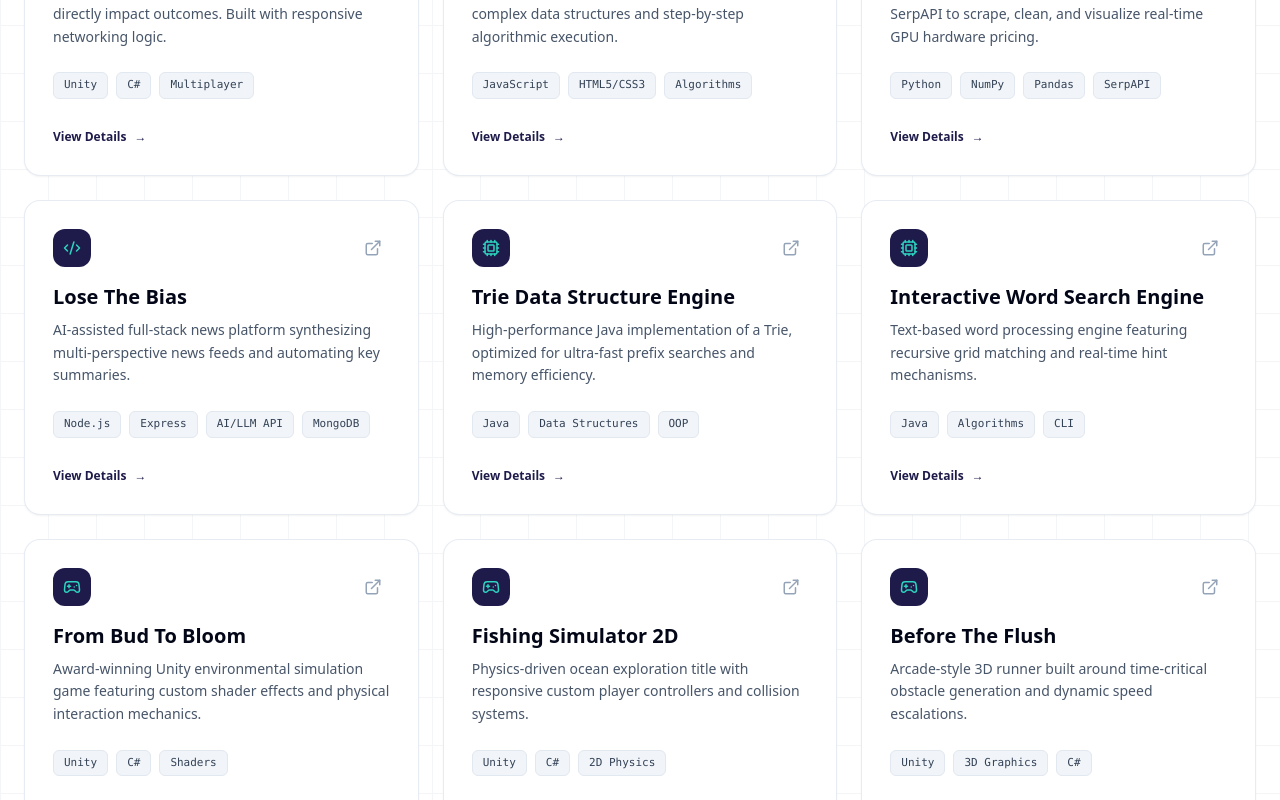
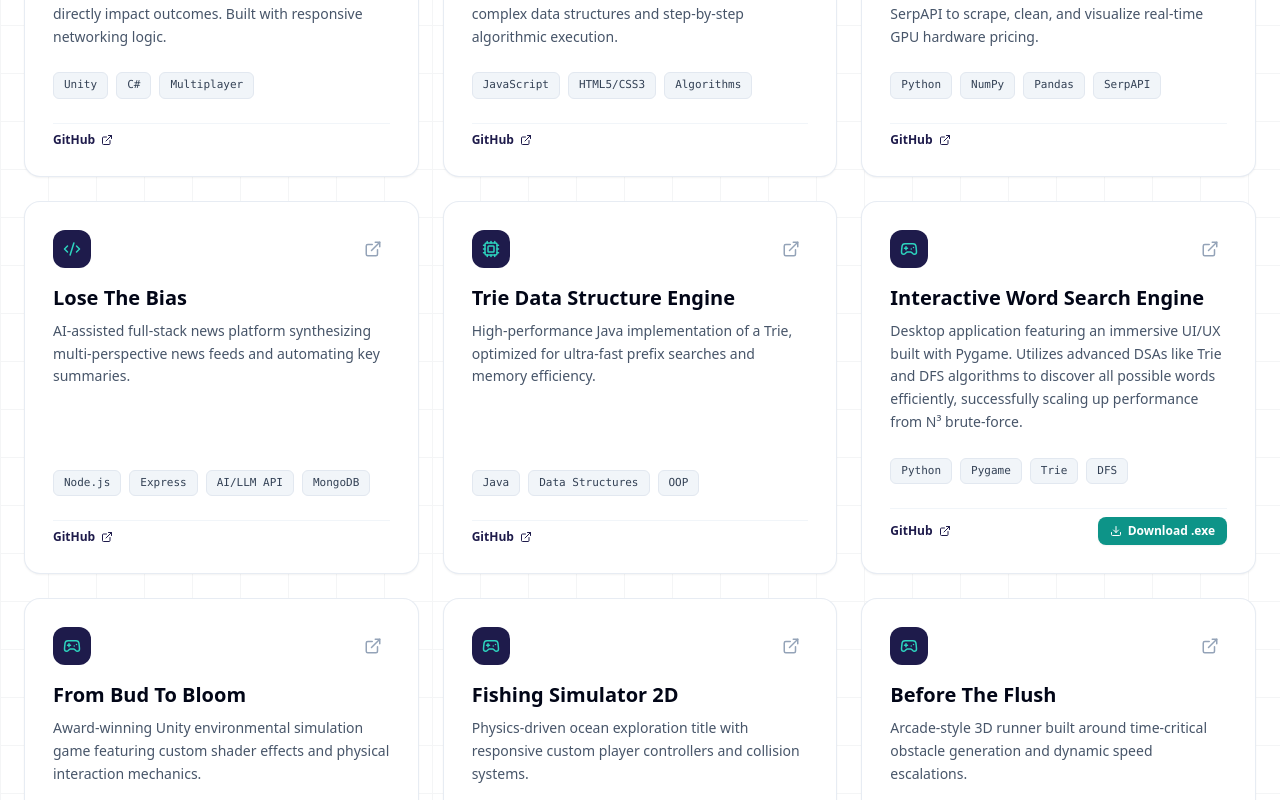
Before and after one commit to asralov/my_page, a Next.js app: page / in a window 1280 px wide. Shown: the part 1160-1960 px from the top of the page. Built offline with nearby package versions, Linux system fonts and the light colour scheme.

Commit message:
Enhance project details with download link
Added download link for the Interactive Word Search Engine project and updated its description and category.

```diff
--- a/app/components/ProjectsSection.tsx
+++ b/app/components/ProjectsSection.tsx
@@ -3,7 +3,7 @@
 import React, { useState } from 'react';
 import Link from 'next/link';
 import { motion, AnimatePresence } from 'framer-motion';
-import { ExternalLink, Code2, Cpu, Gamepad2, Layers } from 'lucide-react';
+import { ExternalLink, Code2, Cpu, Gamepad2, Layers, Download } from 'lucide-react';
 
 interface Project {
   id: number;
@@ -12,6 +12,7 @@ interface Project {
   description: string;
   tags: string[];
   link: string;
+  downloadLink?: string;
 }
 
 const projects: Project[] = [
@@ -58,10 +59,11 @@ const projects: Project[] = [
   {
     id: 6,
     title: 'Interactive Word Search Engine',
-    category: 'algo',
-    description: 'Text-based word processing engine featuring recursive grid matching and real-time hint mechanisms.',
-    tags: ['Java', 'Algorithms', 'CLI'],
-    link: 'https://github.com/asralov/wordSearchGame'
+    category: 'game',
+    description: 'Desktop application featuring an immersive UI/UX built with Pygame. Utilizes advanced DSAs like Trie and DFS algorithms to discover all possible words efficiently, successfully scaling up performance from N³ brute-force.',
+    tags: ['Python', 'Pygame', 'Trie', 'DFS'],
+    link: 'https://github.com/asralov/wordSearchGame',
+    downloadLink: 'https://github.com/asralov/wordSearchGame/releases/latest/download/Game.exe'
   },
   {
     id: 7,
@@ -214,15 +216,29 @@ export default function ProjectsSection(): React.JSX.Element {
                     ))}
                   </div>
 
+                  <div className="flex items-center gap-3 pt-2 border-t border-slate-100">
                     <Link
                       href={project.link}
                       target="_blank"
                       rel="noopener noreferrer"
-                    className="inline-flex items-center gap-2 text-xs font-semibold text-indigo-950 hover:text-teal-600 transition-colors"
+                      className="inline-flex items-center gap-1.5 text-xs font-semibold text-indigo-950 hover:text-teal-600 transition-colors"
                     >
-                    View Details
-                    <span className="text-xs">→</span>
+                      <span>GitHub</span>
+                      <ExternalLink size={12} />
                     </Link>
+
+                    {project.downloadLink && (
+                      <Link
+                        href={project.downloadLink}
+                        target="_blank"
+                        rel="noopener noreferrer"
+                        className="inline-flex items-center gap-1.5 px-3 py-1.5 rounded-lg text-xs font-semibold bg-teal-600 text-white hover:bg-teal-700 transition-colors shadow-sm ml-auto"
+                      >
+                        <Download size={12} />
+                        <span>Download .exe</span>
+                      </Link>
+                    )}
+                  </div>
                 </div>
               </motion.div>
             ))}
```
Lines whose indentation alone changed are shown as unchanged.
